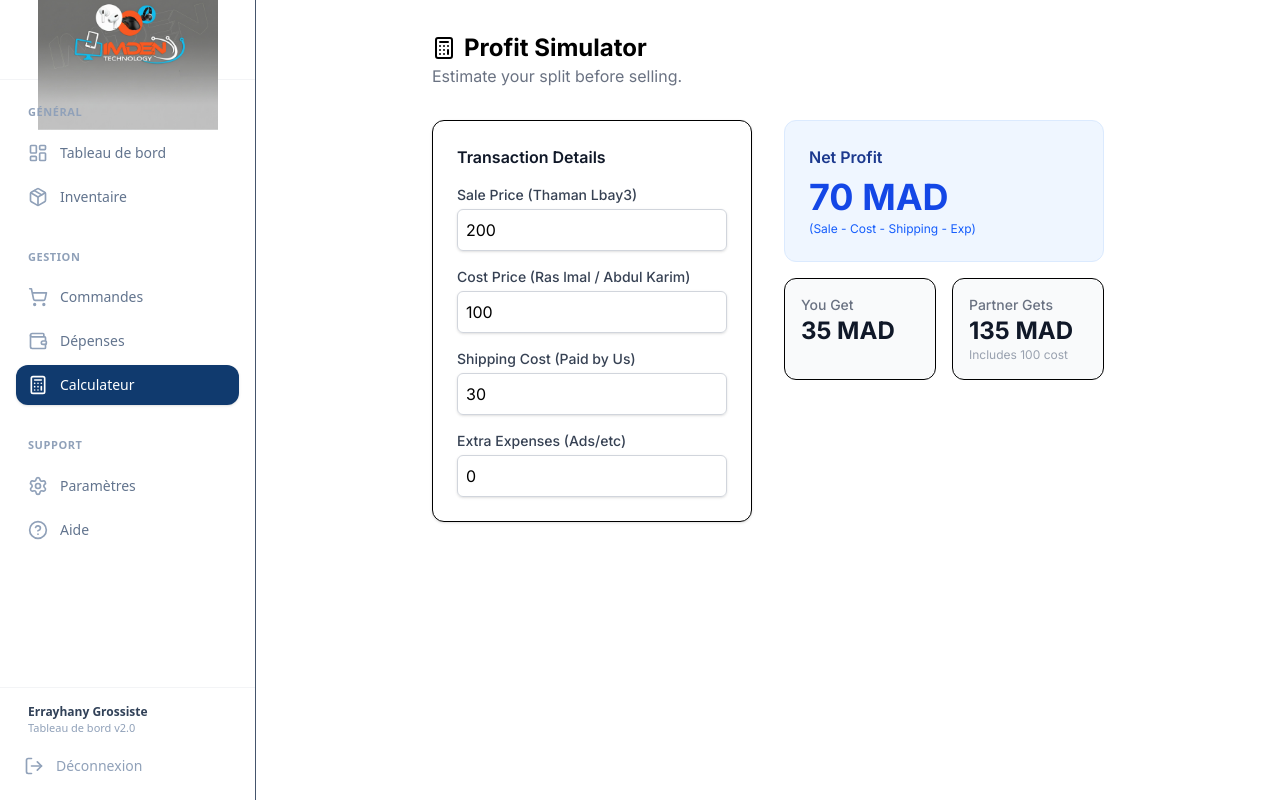
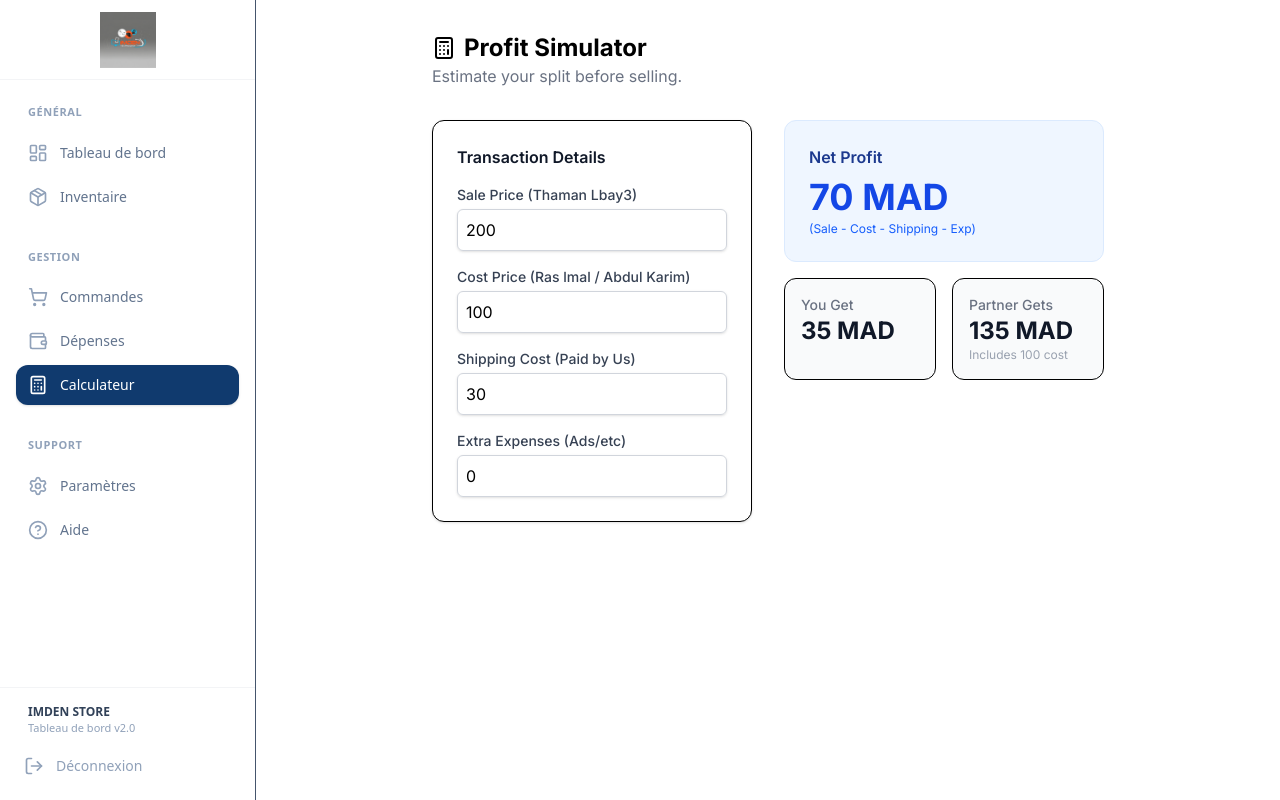
Before and after one commit to errayhany1/store-app, a Next.js app: page /calculator in a window 1280 px wide. Built offline with nearby package versions, Linux system fonts and the light colour scheme.

Commit message:
Fix: use img tag for logo, add unoptimized images config

```diff
--- a/next.config.ts
+++ b/next.config.ts
@@ -1,10 +1,12 @@
 import type { NextConfig } from "next";
 
 const nextConfig: NextConfig = {
-
   typescript: {
     ignoreBuildErrors: true,
-  }
+  },
+  images: {
+    unoptimized: true,
+  },
 };
 
 export default nextConfig;
--- a/src/components/layout/Sidebar.tsx
+++ b/src/components/layout/Sidebar.tsx
@@ -1,7 +1,6 @@
 "use client";
 
 import Link from "next/link";
-import Image from "next/image";
 import { usePathname } from "next/navigation";
 import {
     LayoutDashboard,
@@ -47,13 +46,11 @@ export function Sidebar() {
         <div className="flex h-full w-64 flex-col border-r bg-white text-slate-600 font-sans">
             {/* Logo */}
             <div className="flex h-20 items-center justify-center px-4 border-b border-gray-100 bg-white">
-                <Image
+                {/* eslint-disable-next-line @next/next/no-img-element */}
+                <img
                     src="/logo.jpg"
-                    alt="Errayhany Grossiste"
-                    width={180}
-                    height={60}
-                    className="object-contain"
-                    priority
+                    alt="IMDEN STORE"
+                    style={{ maxWidth: '160px', maxHeight: '56px', objectFit: 'contain' }}
                 />
             </div>
 
@@ -98,7 +95,7 @@ export function Sidebar() {
             {/* Footer */}
             <div className="p-4 border-t border-gray-100">
                 <div className="mb-3 px-3">
-                    <p className="text-xs font-semibold text-slate-700">Errayhany Grossiste</p>
+                    <p className="text-xs font-semibold text-slate-700">IMDEN STORE</p>
                     <p className="text-[11px] text-slate-400">Tableau de bord v2.0</p>
                 </div>
                 <button className="flex w-full items-center gap-3 rounded-xl p-2 hover:bg-red-50 text-slate-400 hover:text-red-500 transition-colors">
```
